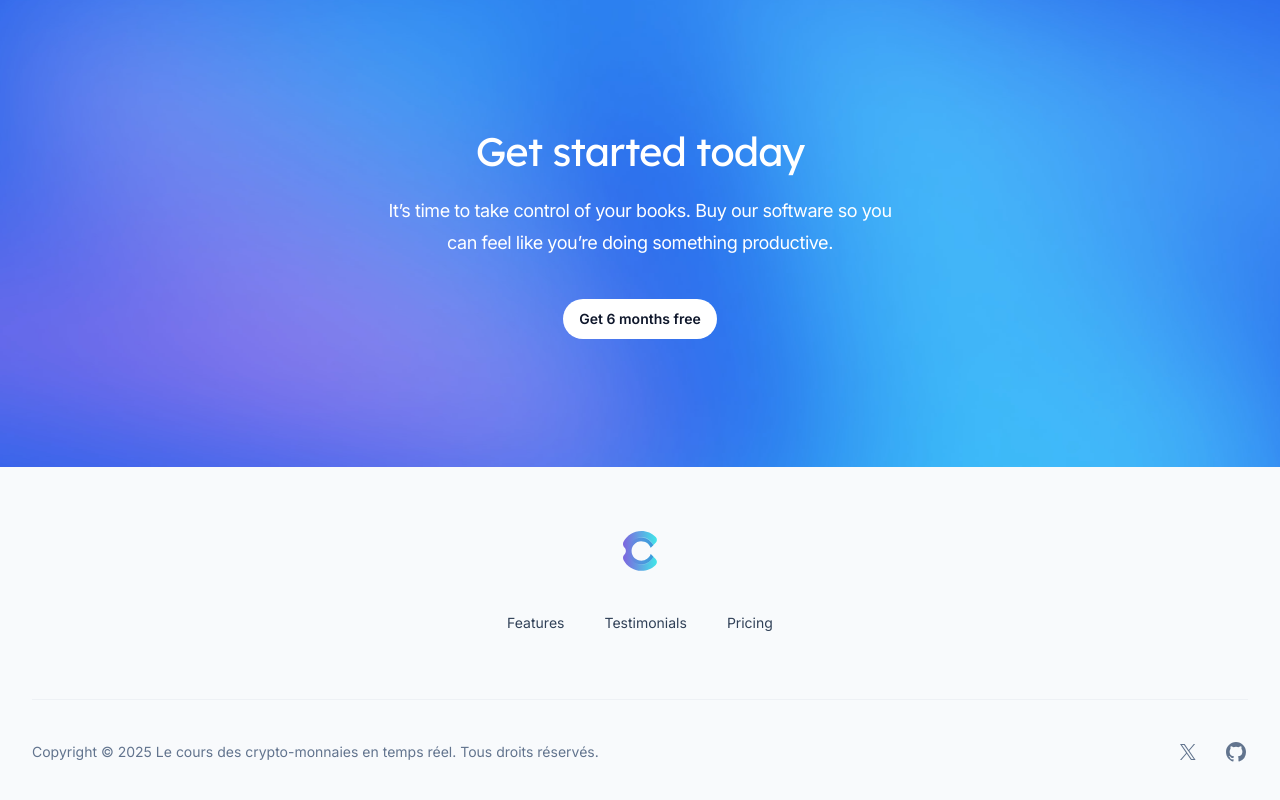
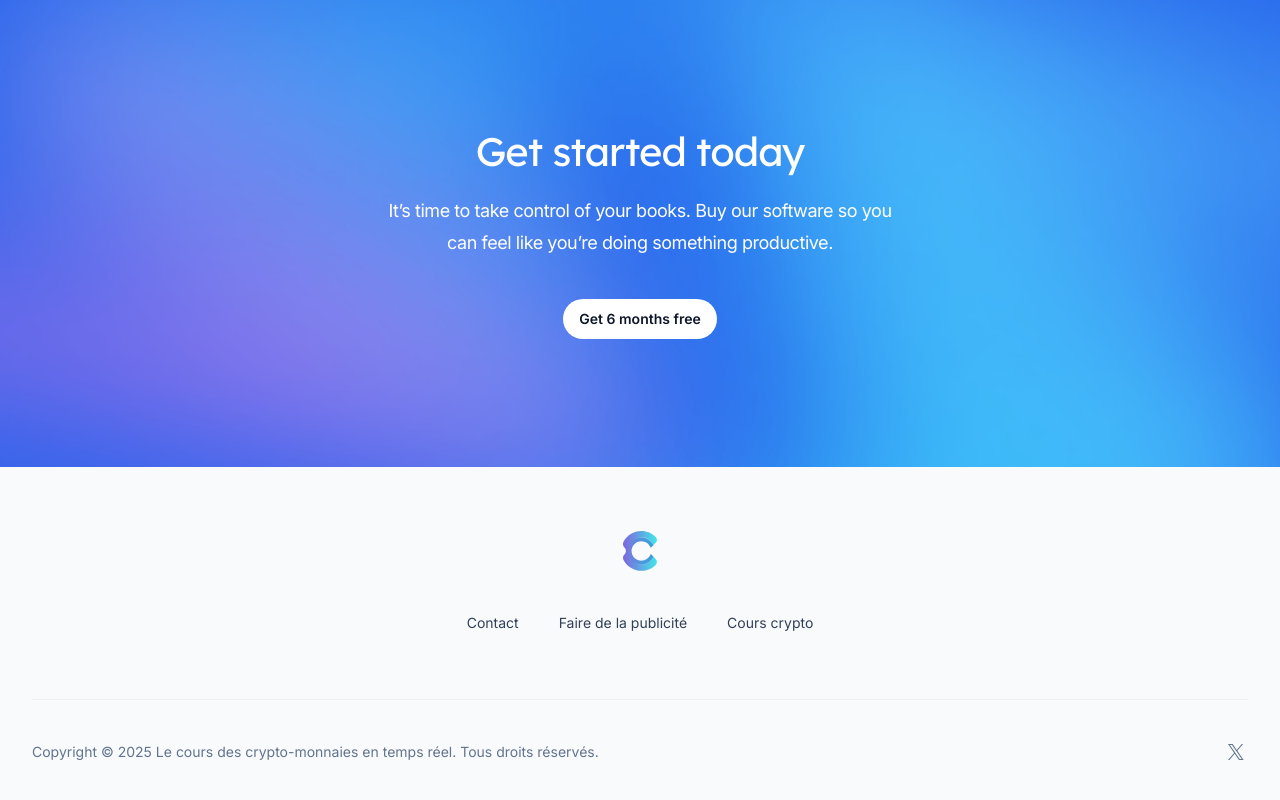
Before and after one commit to julianalert/ccm, a Next.js app: page / in a window 1280 px wide. Shown: the part 1851-2651 px from the top of the page. Built offline with nearby package versions, Linux system fonts and the light colour scheme.

Commit message:
first commit

```diff
--- a/package.json
+++ b/package.json
@@ -11,6 +11,7 @@
   "browserslist": "defaults, not ie <= 11",
   "dependencies": {
     "@headlessui/react": "^2.2.6",
+    "@supabase/supabase-js": "^2.81.1",
     "@tailwindcss/forms": "^0.5.10",
     "@tailwindcss/postcss": "^4.1.11",
     "clsx": "^2.1.1",
--- a/src/components/Footer.tsx
+++ b/src/components/Footer.tsx
@@ -12,30 +12,21 @@ export function Footer() {
           <Logo className="mx-auto h-10 w-auto" />
           <nav className="mt-10 text-sm" aria-label="quick links">
             <div className="-my-1 flex justify-center gap-x-6">
-              <NavLink href="#features">Features</NavLink>
-              <NavLink href="#testimonials">Testimonials</NavLink>
-              <NavLink href="#pricing">Pricing</NavLink>
+              <NavLink href="https://docs.google.com/forms/d/1VF8q7I2njamJxIwIrQ5Vx5bvJEnN9Of-scHxpIVwZ5g/viewform?edit_requested=true">Contact</NavLink>
+              <NavLink href="https://docs.google.com/forms/d/1zx6kh1xGtjsASvWDTdBECk6YTHDYnj80nTq6AmPweN0/viewform?edit_requested=true">Faire de la publicité</NavLink>
+              <NavLink href="https://courscryptomonnaies.com/">Cours crypto</NavLink>
             </div>
           </nav>
         </div>
         <div className="flex flex-col items-center border-t border-slate-400/10 py-10 sm:flex-row-reverse sm:justify-between">
           <div className="flex gap-x-6">
-            <Link href="#" className="group" aria-label="TaxPal on X">
+            <Link href="https://x.com/juliendvr" className="group" aria-label="Courscryptomonnaies.com sur X">
               <svg
                 className="h-6 w-6 fill-slate-500 group-hover:fill-slate-700"
                 aria-hidden="true"
                 viewBox="0 0 24 24"
               >
                 <path d="M13.3174 10.7749L19.1457 4H17.7646L12.7039 9.88256L8.66193 4H4L10.1122 12.8955L4 20H5.38119L10.7254 13.7878L14.994 20H19.656L13.3171 10.7749H13.3174ZM11.4257 12.9738L10.8064 12.0881L5.87886 5.03974H8.00029L11.9769 10.728L12.5962 11.6137L17.7652 19.0075H15.6438L11.4257 12.9742V12.9738Z" />
-              </svg>
-            </Link>
-            <Link href="#" className="group" aria-label="TaxPal on GitHub">
-              <svg
-                className="h-6 w-6 fill-slate-500 group-hover:fill-slate-700"
-                aria-hidden="true"
-                viewBox="0 0 24 24"
-              >
-                <path d="M12 2C6.477 2 2 6.484 2 12.017c0 4.425 2.865 8.18 6.839 9.504.5.092.682-.217.682-.483 0-.237-.008-.868-.013-1.703-2.782.605-3.369-1.343-3.369-1.343-.454-1.158-1.11-1.466-1.11-1.466-.908-.62.069-.608.069-.608 1.003.07 1.531 1.032 1.531 1.032.892 1.53 2.341 1.088 2.91.832.092-.647.35-1.088.636-1.338-2.22-.253-4.555-1.113-4.555-4.951 0-1.093.39-1.988 1.029-2.688-.103-.253-.446-1.272.098-2.65 0 0 .84-.27 2.75 1.026A9.564 9.564 0 0 1 12 6.844a9.59 9.59 0 0 1 2.504.337c1.909-1.296 2.747-1.027 2.747-1.027.546 1.379.202 2.398.1 2.651.64.7 1.028 1.595 1.028 2.688 0 3.848-2.339 4.695-4.566 4.943.359.309.678.92.678 1.855 0 1.338-.012 2.419-.012 2.747 0 .268.18.58.688.482A10.02 10.02 0 0 0 22 12.017C22 6.484 17.522 2 12 2Z" />
               </svg>
             </Link>
           </div>
--- /dev/null
+++ b/src/lib/supabase.ts
@@ -0,0 +1,10 @@
+import { createClient } from '@supabase/supabase-js'
+
+const supabaseUrl = process.env.NEXT_PUBLIC_SUPABASE_URL!
+const supabaseAnonKey = process.env.NEXT_PUBLIC_SUPABASE_ANON_KEY!
+
+if (!supabaseUrl || !supabaseAnonKey) {
+  throw new Error('Missing Supabase environment variables')
+}
+
+export const supabase = createClient(supabaseUrl, supabaseAnonKey)
```
Also changed, not shown: 2 other files (tests, documents, lock files or other folders).
